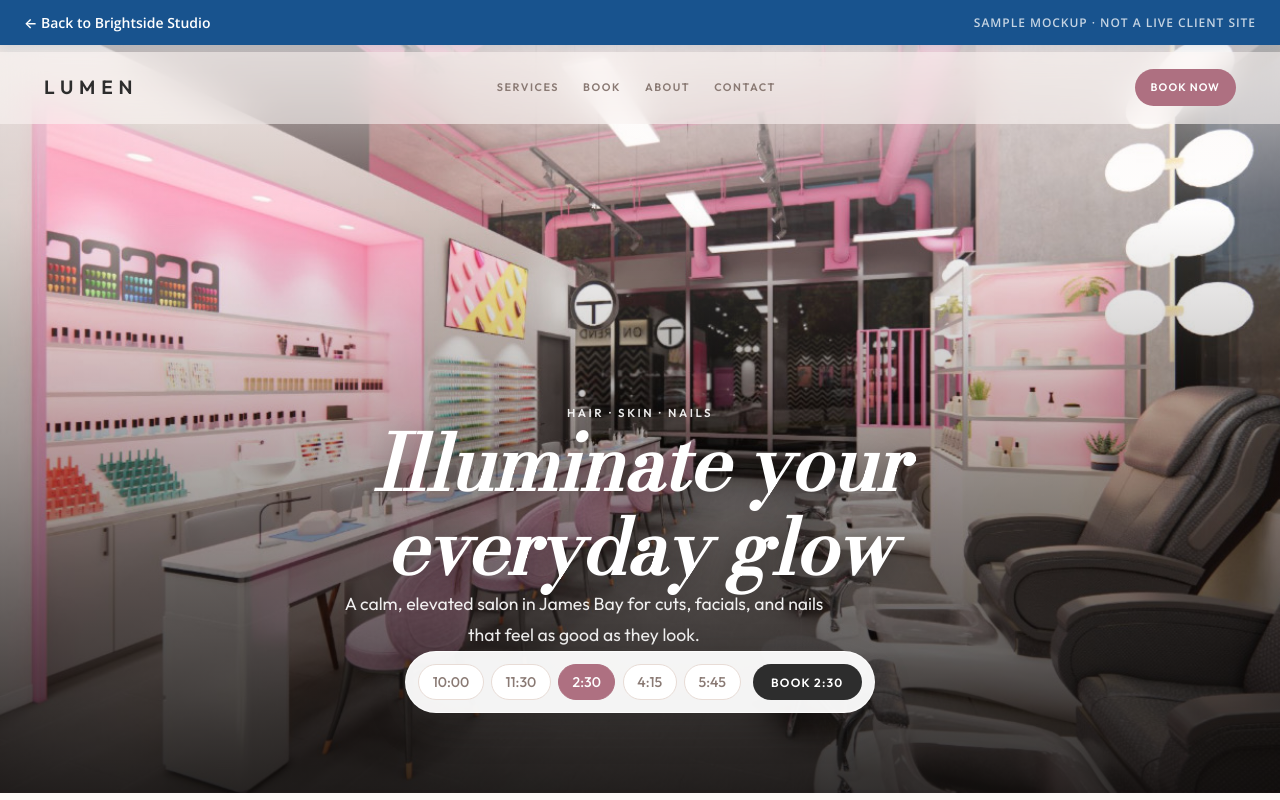
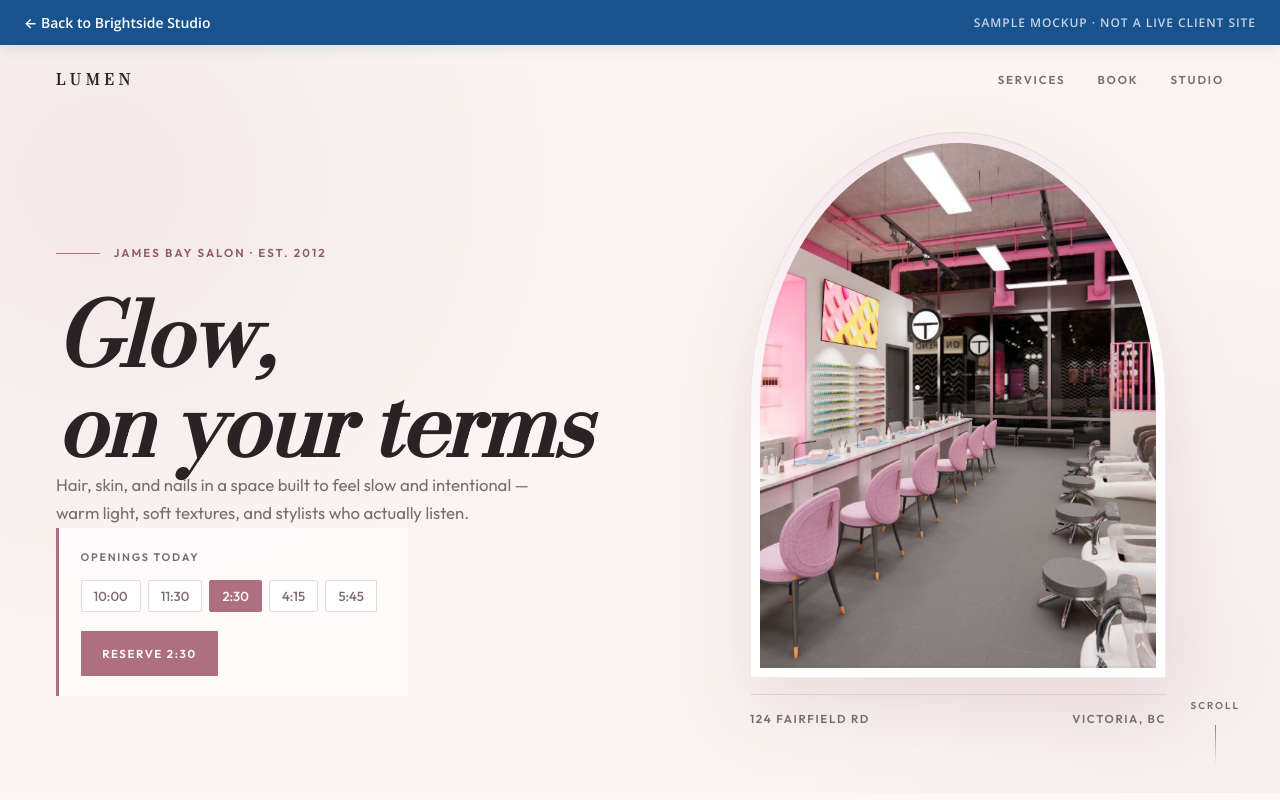
Before and after one commit to Jayadeep-Sayani/brightside-studio, a React (Vite) app: page /mockups/lumen in a window 1280 px wide. Built offline with nearby package versions, Linux system fonts and the light colour scheme.

Commit message:
Redesign Lumen hero as cream split layout with arched image portal.
Co-authored-by: Cursor <cursoragent@cursor.com>

```diff
--- a/src/components/mockups/LumenSalonSite.css
+++ b/src/components/mockups/LumenSalonSite.css
@@ -1,39 +1,41 @@
 @import url('https://fonts.googleapis.com/css2?family=Outfit:wght@400;500;600&display=swap');
 
 .lumen {
-  --lumen-primary: #ae7081;
-  --lumen-primary-dark: #925a6a;
-  --lumen-text: #2d2d2d;
-  --lumen-muted: #8a7a74;
-  --lumen-bg: #fdf8f6;
-  --lumen-font-display: 'Bodoni Moda', 'Didot', Georgia, serif;
-  --lumen-font-body: 'Now', 'Outfit', 'Montserrat', system-ui, sans-serif;
-  --lumen-header-h: 4.5rem;
-  --mockup-chrome-h: 3.25rem;
+  --rose: #ae7081;
+  --rose-deep: #8f5a6c;
+  --rose-pale: #f3e4e9;
+  --ink: #2a2326;
+  --muted: #7a6c70;
+  --cream: #faf5f2;
+  --white: #ffffff;
+  --display: 'Bodoni Moda', 'Didot', Georgia, serif;
+  --body: 'Now', 'Outfit', 'Montserrat', system-ui, sans-serif;
+  --chrome: 3.25rem;
 
-  min-height: calc(100dvh - var(--mockup-chrome-h));
-  background: var(--lumen-bg);
-  color: var(--lumen-text);
-  font-family: var(--lumen-font-body);
+  position: relative;
+  min-height: calc(100dvh - var(--chrome));
+  overflow: hidden;
+  background:
+    radial-gradient(circle at 8% 18%, rgba(174, 112, 129, 0.09), transparent 34%),
+    radial-gradient(circle at 92% 82%, rgba(174, 112, 129, 0.06), transparent 30%),
+    var(--cream);
+  color: var(--ink);
+  font-family: var(--body);
   font-size: 1rem;
   line-height: 1.7;
 }
 
-/* Block Brightside global styles */
-.lumen :is(h1, h2, h3, h4, h5, h6) {
+.lumen :is(h1, h2, h3) {
   margin: 0;
-  font-family: var(--lumen-font-display);
+  font-family: var(--display);
   font-weight: 600;
-  color: var(--lumen-text);
-  line-height: 1.1;
-}
-
-.lumen :is(p, span, button, a) {
-  font-family: var(--lumen-font-body);
+  color: var(--ink);
+  line-height: 1.02;
 }
 
 .lumen p {
   margin: 0;
+  font-family: var(--body);
 }
 
 .lumen a {
@@ -42,235 +44,265 @@
 }
 
 .lumen button {
-  font-family: var(--lumen-font-body);
+  font-family: var(--body);
   cursor: pointer;
 }
 
-/* ── Header ── */
-.lumen__header {
-  position: fixed;
-  top: var(--mockup-chrome-h);
-  left: 0;
-  right: 0;
-  z-index: 30;
-  display: grid;
-  grid-template-columns: auto 1fr auto;
+/* ── Top bar ── */
+.lumen__top {
+  position: relative;
+  z-index: 5;
+  display: flex;
   align-items: center;
-  gap: 1.25rem;
-  height: var(--lumen-header-h);
-  padding: 0 clamp(1.25rem, 4vw, 2.75rem);
-  background: rgba(253, 248, 246, 0.55);
-  border-bottom: 1px solid transparent;
-  backdrop-filter: blur(18px);
-  -webkit-backdrop-filter: blur(18px);
-  transition:
-    background 0.35s ease,
-    border-color 0.35s ease,
-    box-shadow 0.35s ease;
+  justify-content: space-between;
+  gap: 1.5rem;
+  padding: 1.35rem clamp(1.5rem, 5vw, 3.5rem) 0;
 }
 
-.lumen__header--solid {
-  background: rgba(253, 248, 246, 0.97);
-  border-bottom-color: rgba(174, 112, 129, 0.2);
-  box-shadow: 0 10px 32px rgba(45, 45, 45, 0.07);
+.lumen__brand {
+  font-family: var(--display);
+  font-size: 0.95rem;
+  font-weight: 600;
+  letter-spacing: 0.34em;
 }
 
-.lumen__logo {
-  font-family: var(--lumen-font-display);
-  font-size: clamp(1rem, 2.2vw, 1.2rem);
+.lumen__menu {
+  display: flex;
+  gap: clamp(1rem, 3vw, 2rem);
+  font-size: 0.72rem;
   font-weight: 600;
-  letter-spacing: 0.3em;
-  color: var(--lumen-text);
+  letter-spacing: 0.16em;
+  text-transform: uppercase;
+  color: var(--muted);
 }
 
-.lumen__nav {
+.lumen__menu a:hover {
+  color: var(--rose);
+}
+
+/* ── Hero split ── */
+.lumen__hero {
+  position: relative;
+  z-index: 1;
+  display: grid;
+  grid-template-columns: minmax(0, 1.05fr) minmax(0, 0.95fr);
+  align-items: end;
+  gap: clamp(1.5rem, 4vw, 3rem);
+  min-height: calc(100dvh - var(--chrome) - 4rem);
+  padding: clamp(1.5rem, 4vw, 2.5rem) clamp(1.5rem, 5vw, 3.5rem)
+    clamp(2rem, 5vw, 3rem);
+}
+
+.lumen__hero-copy {
+  padding-bottom: clamp(1rem, 3vw, 2rem);
+}
+
+.lumen__hero-tag {
   display: flex;
-  justify-content: center;
-  flex-wrap: wrap;
-  gap: clamp(0.85rem, 2vw, 1.5rem);
+  align-items: center;
+  gap: 0.85rem;
+  margin-bottom: 1.75rem;
+}
+
+.lumen__rule {
+  width: 2.75rem;
+  height: 1px;
+  background: var(--rose);
+}
+
+.lumen__hero-tag p {
+  font-size: 0.72rem;
+  font-weight: 600;
+  letter-spacing: 0.18em;
+  text-transform: uppercase;
+  color: var(--rose-deep);
+}
+
+.lumen__title {
+  margin-bottom: 1.5rem;
+  font-size: clamp(3.2rem, 9vw, 5.5rem);
+  font-style: italic;
+  letter-spacing: -0.02em;
+}
+
+.lumen__lede {
+  max-width: 30rem;
+  margin-bottom: 2.25rem;
+  font-size: 1.05rem;
+  color: var(--muted);
+}
+
+.lumen__hero-book {
+  display: grid;
+  gap: 0.85rem;
+  max-width: 22rem;
+  padding: 1.25rem 1.35rem;
+  border-left: 3px solid var(--rose);
+  background: rgba(255, 255, 255, 0.72);
+}
+
+.lumen__hero-book-label {
   font-size: 0.68rem;
   font-weight: 600;
-  letter-spacing: 0.14em;
+  letter-spacing: 0.16em;
   text-transform: uppercase;
-  color: var(--lumen-muted);
+  color: var(--muted);
 }
 
-.lumen__nav a:hover {
-  color: var(--lumen-primary);
+.lumen__times {
+  display: flex;
+  flex-wrap: wrap;
+  gap: 0.45rem;
 }
 
-.lumen__nav-cta {
-  justify-self: end;
-  padding: 0.55rem 1rem;
-  border-radius: 999px;
-  background: var(--lumen-primary);
-  font-size: 0.68rem;
+.lumen__time {
+  padding: 0.45rem 0.75rem;
+  border: 1px solid rgba(174, 112, 129, 0.28);
+  border-radius: 2px;
+  background: var(--white);
+  font-size: 0.82rem;
+  font-weight: 500;
+  color: var(--muted);
+  transition: all 0.15s ease;
+}
+
+.lumen__time:hover {
+  border-color: var(--rose);
+  color: var(--ink);
+}
+
+.lumen__time.is-selected {
+  background: var(--rose);
+  border-color: var(--rose);
+  color: #fff;
+}
+
+.lumen__cta {
+  display: inline-flex;
+  align-items: center;
+  justify-content: center;
+  width: fit-content;
+  margin-top: 0.35rem;
+  padding: 0.8rem 1.35rem;
+  background: var(--rose);
+  font-size: 0.72rem;
   font-weight: 600;
-  letter-spacing: 0.1em;
+  letter-spacing: 0.14em;
   text-transform: uppercase;
   color: #fff !important;
   transition: background 0.2s ease;
 }
 
-.lumen__nav-cta:hover {
-  background: var(--lumen-primary-dark);
+.lumen__cta:hover {
+  background: var(--rose-deep);
 }
 
-/* ── Hero ── */
-.lumen__hero {
+/* ── Arched image ── */
+.lumen__hero-visual {
   position: relative;
   display: flex;
   flex-direction: column;
-  justify-content: flex-end;
-  min-height: calc(100dvh - var(--mockup-chrome-h));
-  overflow: hidden;
+  align-items: center;
+  height: 100%;
+  min-height: 28rem;
 }
 
-.lumen__hero-media {
-  position: absolute;
-  inset: 0;
+.lumen__arch {
+  position: relative;
+  width: min(100%, 26rem);
+  height: 100%;
+  min-height: clamp(22rem, 62vh, 36rem);
+  padding: 0.65rem;
+  border-radius: 50% 50% 0 0;
+  background: linear-gradient(165deg, var(--rose-pale), #fff 55%);
+  box-shadow:
+    0 30px 70px rgba(174, 112, 129, 0.18),
+    inset 0 0 0 1px rgba(174, 112, 129, 0.15);
 }
 
-.lumen__hero-media img {
+.lumen__arch img {
   width: 100%;
   height: 100%;
   object-fit: cover;
-  object-position: center 28%;
+  object-position: center 22%;
+  border-radius: 50% 50% 0 0;
 }
 
-.lumen__hero-media::after {
-  content: '';
-  position: absolute;
-  inset: 0;
-  background: linear-gradient(
-    180deg,
-    rgba(253, 248, 246, 0.72) 0%,
-    rgba(253, 248, 246, 0.2) 22%,
-    rgba(30, 24, 22, 0.28) 50%,
-    rgba(12, 10, 9, 0.82) 100%
-  );
+.lumen__hero-note {
+  display: flex;
+  justify-content: space-between;
+  gap: 1rem;
+  width: min(100%, 26rem);
+  margin-top: 1rem;
+  padding-top: 0.85rem;
+  border-top: 1px solid rgba(174, 112, 129, 0.2);
+  font-size: 0.72rem;
+  font-weight: 600;
+  letter-spacing: 0.14em;
+  text-transform: uppercase;
+  color: var(--muted);
 }
 
-.lumen__hero-content {
-  position: relative;
-  z-index: 2;
-  width: 100%;
-  max-width: 44rem;
-  margin: 0 auto;
-  padding:
-    calc(var(--lumen-header-h) + 2rem)
-    clamp(1.5rem, 5vw, 2.5rem)
-    clamp(2.75rem, 8vw, 5rem);
-  text-align: center;
+/* ── Scroll hint ── */
+.lumen__hero-scroll {
+  position: absolute;
+  right: clamp(1.25rem, 4vw, 2.5rem);
+  bottom: 1.75rem;
+  display: flex;
+  flex-direction: column;
+  align-items: center;
+  gap: 0.65rem;
+  font-size: 0.62rem;
+  font-weight: 600;
+  letter-spacing: 0.2em;
+  text-transform: uppercase;
+  color: var(--muted);
 }
 
-.lumen__eyebrow {
-  margin-bottom: 1.25rem;
-  font-size: 0.72rem;
-  font-weight: 600;
-  letter-spacing: 0.22em;
-  text-transform: uppercase;
-  color: rgba(255, 255, 255, 0.9);
+.lumen__hero-scroll-line {
+  width: 1px;
+  height: 2.5rem;
+  background: linear-gradient(180deg, var(--rose), transparent);
 }
 
-.lumen__title {
-  margin-bottom: 1.5rem;
-  font-size: clamp(2.5rem, 8vw, 4.75rem);
-  font-style: italic;
-  font-weight: 600;
-  line-height: 1.02;
-  color: #fff !important;
-  text-shadow: 0 4px 28px rgba(0, 0, 0, 0.3);
+@media (max-width: 900px) {
+  .lumen__hero {
+    grid-template-columns: 1fr;
+    align-items: start;
+    min-height: auto;
   }
 
-.lumen__lead {
-  margin: 0 auto 2.25rem;
-  max-width: 32rem;
-  font-size: clamp(1rem, 2.2vw, 1.1rem);
-  line-height: 1.75;
-  color: rgba(255, 255, 255, 0.92);
+  .lumen__hero-visual {
+    order: -1;
+    min-height: 20rem;
   }
 
-.lumen__booking {
-  display: inline-flex;
-  align-items: center;
-  justify-content: center;
-  flex-wrap: wrap;
-  gap: 0.75rem;
-  max-width: 100%;
-  padding: 0.75rem;
-  border-radius: 999px;
-  background: rgba(255, 255, 255, 0.95);
-  border: 1px solid rgba(255, 255, 255, 0.75);
-  box-shadow: 0 12px 40px rgba(45, 45, 45, 0.18);
+  .lumen__arch {
+    width: min(100%, 20rem);
+    min-height: 18rem;
+    margin-inline: auto;
   }
 
-.lumen__slots {
-  display: flex;
-  flex-wrap: wrap;
-  justify-content: center;
-  gap: 0.45rem;
+  .lumen__hero-note {
+    width: min(100%, 20rem);
+    margin-inline: auto;
   }
 
-.lumen__slot {
-  padding: 0.5rem 0.85rem;
-  border: 1px solid #e8dcd6;
-  border-radius: 999px;
-  background: #fff;
-  font-size: 0.88rem;
-  font-weight: 500;
-  color: var(--lumen-muted);
-  transition:
-    background 0.2s ease,
-    border-color 0.2s ease,
-    color 0.2s ease;
-}
-
-.lumen__slot:hover {
-  border-color: rgba(174, 112, 129, 0.45);
-  color: var(--lumen-text);
-}
-
-.lumen__slot--active {
-  background: var(--lumen-primary);
-  border-color: var(--lumen-primary);
-  color: #fff;
-}
-
-.lumen__btn {
-  padding: 0.65rem 1.15rem;
-  border: none;
-  border-radius: 999px;
-  background: var(--lumen-text);
-  font-size: 0.75rem;
-  font-weight: 600;
-  letter-spacing: 0.1em;
-  text-transform: uppercase;
-  color: #fff;
-  transition: background 0.2s ease;
-}
-
-.lumen__btn:hover {
-  background: #1a1a1a;
-}
-
-@media (max-width: 768px) {
-  .lumen__header {
-    grid-template-columns: auto auto;
-    justify-content: space-between;
-  }
-
-  .lumen__nav {
+  .lumen__hero-scroll {
     display: none;
   }
 
-  .lumen__booking {
-    width: 100%;
-    border-radius: 1rem;
-    padding: 1rem;
+  .lumen__hero-book {
+    max-width: none;
+  }
 }
 
-  .lumen__btn {
+@media (max-width: 560px) {
+  .lumen__menu {
+    display: none;
+  }
+
+  .lumen__cta {
     width: 100%;
   }
 }
--- a/src/components/mockups/LumenSalonSite.jsx
+++ b/src/components/mockups/LumenSalonSite.jsx
@@ -1,85 +1,84 @@
-import { useEffect, useState } from 'react'
+import { useState } from 'react'
 import './LumenSalonSite.css'
 import { assetUrl } from '../../utils/paths'
 
-const timeSlots = ['10:00', '11:30', '2:30', '4:15', '5:45']
-
-const navLinks = ['Services', 'Book', 'About', 'Contact']
+const slots = ['10:00', '11:30', '2:30', '4:15', '5:45']
 
 function LumenSalonSite() {
-  const [selectedSlot, setSelectedSlot] = useState('2:30')
-  const [navSolid, setNavSolid] = useState(false)
-
-  useEffect(() => {
-    window.scrollTo({ top: 0, left: 0, behavior: 'instant' })
-
-    const onScroll = () => setNavSolid(window.scrollY > 16)
-    onScroll()
-    window.addEventListener('scroll', onScroll, { passive: true })
-    return () => window.removeEventListener('scroll', onScroll)
-  }, [])
+  const [slot, setSlot] = useState('2:30')
 
   return (
     <div className="lumen">
-      <header className={`lumen__header${navSolid ? ' lumen__header--solid' : ''}`}>
-        <span className="lumen__logo">LUMEN</span>
-        <nav className="lumen__nav" aria-label="Lumen Salon">
-          {navLinks.map((label) => (
-            <a key={label} href={`#${label.toLowerCase()}`}>
-              {label}
-            </a>
-          ))}
+      <header className="lumen__top">
+        <a className="lumen__brand" href="#top">
+          LUMEN
+        </a>
+        <nav className="lumen__menu" aria-label="Lumen Salon">
+          <a href="#services">Services</a>
+          <a href="#book">Book</a>
+          <a href="#studio">Studio</a>
         </nav>
-        <a className="lumen__nav-cta" href="#book">
-          Book now
-        </a>
       </header>
 
-      <section className="lumen__hero">
-        <div className="lumen__hero-media" aria-hidden="true">
-          <img
-            src={assetUrl('/NailSalon.jpeg')}
-            alt=""
-            draggable={false}
-            fetchPriority="high"
-            decoding="async"
-          />
-        </div>
+      <section className="lumen__hero" id="top">
+        <div className="lumen__hero-copy">
+          <div className="lumen__hero-tag">
+            <span className="lumen__rule" aria-hidden="true" />
+            <p>James Bay salon · Est. 2012</p>
+          </div>
 
-        <div className="lumen__hero-content">
-          <p className="lumen__eyebrow">Hair · Skin · Nails</p>
           <h1 className="lumen__title">
-            Illuminate your
+            Glow,
             <br />
-            everyday glow
+            on your terms
           </h1>
-          <p className="lumen__lead">
-            A calm, elevated salon in James Bay for cuts, facials, and nails that
-            feel as good as they look.
+
+          <p className="lumen__lede">
+            Hair, skin, and nails in a space built to feel slow and intentional —
+            warm light, soft textures, and stylists who actually listen.
           </p>
 
-          <div className="lumen__booking" id="book">
-            <div className="lumen__slots" role="group" aria-label="Available times today">
-              {timeSlots.map((slot) => (
+          <div className="lumen__hero-book" id="book">
+            <p className="lumen__hero-book-label">Openings today</p>
+            <div className="lumen__times" role="group" aria-label="Available times">
+              {slots.map((time) => (
                 <button
-                  key={slot}
+                  key={time}
                   type="button"
-                  className={
-                    slot === selectedSlot ? 'lumen__slot lumen__slot--active' : 'lumen__slot'
-                  }
-                  aria-pressed={slot === selectedSlot}
-                  onClick={() => setSelectedSlot(slot)}
+                  className={time === slot ? 'lumen__time is-selected' : 'lumen__time'}
+                  aria-pressed={time === slot}
+                  onClick={() => setSlot(time)}
                 >
-                  {slot}
+                  {time}
                 </button>
               ))}
             </div>
-            <button type="button" className="lumen__btn">
-              Book {selectedSlot}
-            </button>
+            <a className="lumen__cta" href="#book">
+              Reserve {slot}
+            </a>
+          </div>
+        </div>
+
+        <div className="lumen__hero-visual">
+          <div className="lumen__arch">
+            <img
+              src={assetUrl('/NailSalon.jpeg')}
+              alt=""
+              draggable={false}
+              fetchPriority="high"
+            />
+          </div>
+          <div className="lumen__hero-note">
+            <span>124 Fairfield Rd</span>
+            <span>Victoria, BC</span>
           </div>
         </div>
       </section>
+
+      <div className="lumen__hero-scroll" aria-hidden="true">
+        <span>Scroll</span>
+        <span className="lumen__hero-scroll-line" />
+      </div>
     </div>
   )
 }
```
Lines whose indentation alone changed are shown as unchanged.
